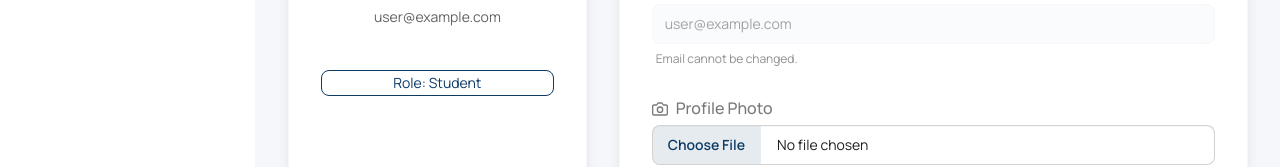
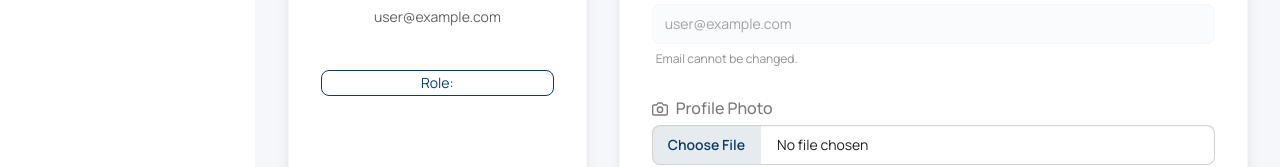
Before and after one commit to khorshedsadhin/eTuitionBd-client, a React (Vite) app: page /dashboard/profile in a window 1280 px wide. Shown: the part 324-491 px from the top of the page. Built offline with nearby package versions, Linux system fonts and the light colour scheme; no server answers; sample sign-in values are in the browser's storage.

Commit message:
fixed role related issue in profile page

```diff
--- a/src/pages/Dashboard/common/ProfileSettings.jsx
+++ b/src/pages/Dashboard/common/ProfileSettings.jsx
@@ -7,8 +7,10 @@ import { imageUpload } from "../../../utils";
 import useAxiosSecure from "../../../hooks/useAxiosSecure";
 import Button from "../../../components/Shared/Button/Button";
 import FadeIn from "../../../components/Shared/FadeIn";
+import useRole from "../../../hooks/useRole";
 
 const ProfileSettings = () => {
+  const [role, isRoleLoading] = useRole();
 	const { user, updateUserProfile, setLoading } = useAuth();
 	const axiosSecure = useAxiosSecure();
 	const [uploading, setUploading] = useState(false);
@@ -77,7 +79,7 @@ const ProfileSettings = () => {
 
 						<div className="mt-6 w-full">
 							<div className="badge badge-primary badge-outline w-full py-3 capitalize">
-								Role: {user?.role || "Student"}
+								Role: {role}
 							</div>
 						</div>
 					</div>
```
